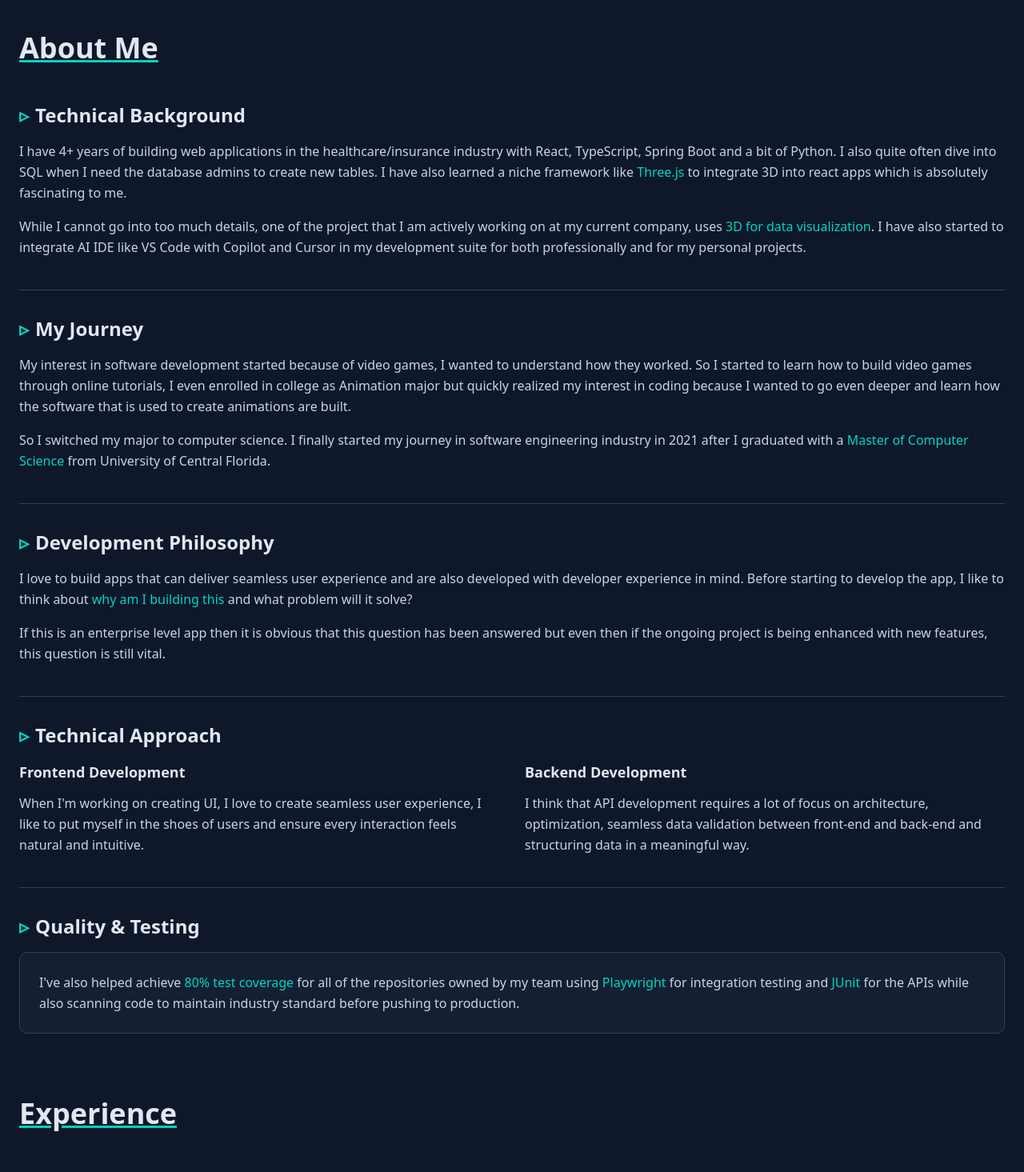
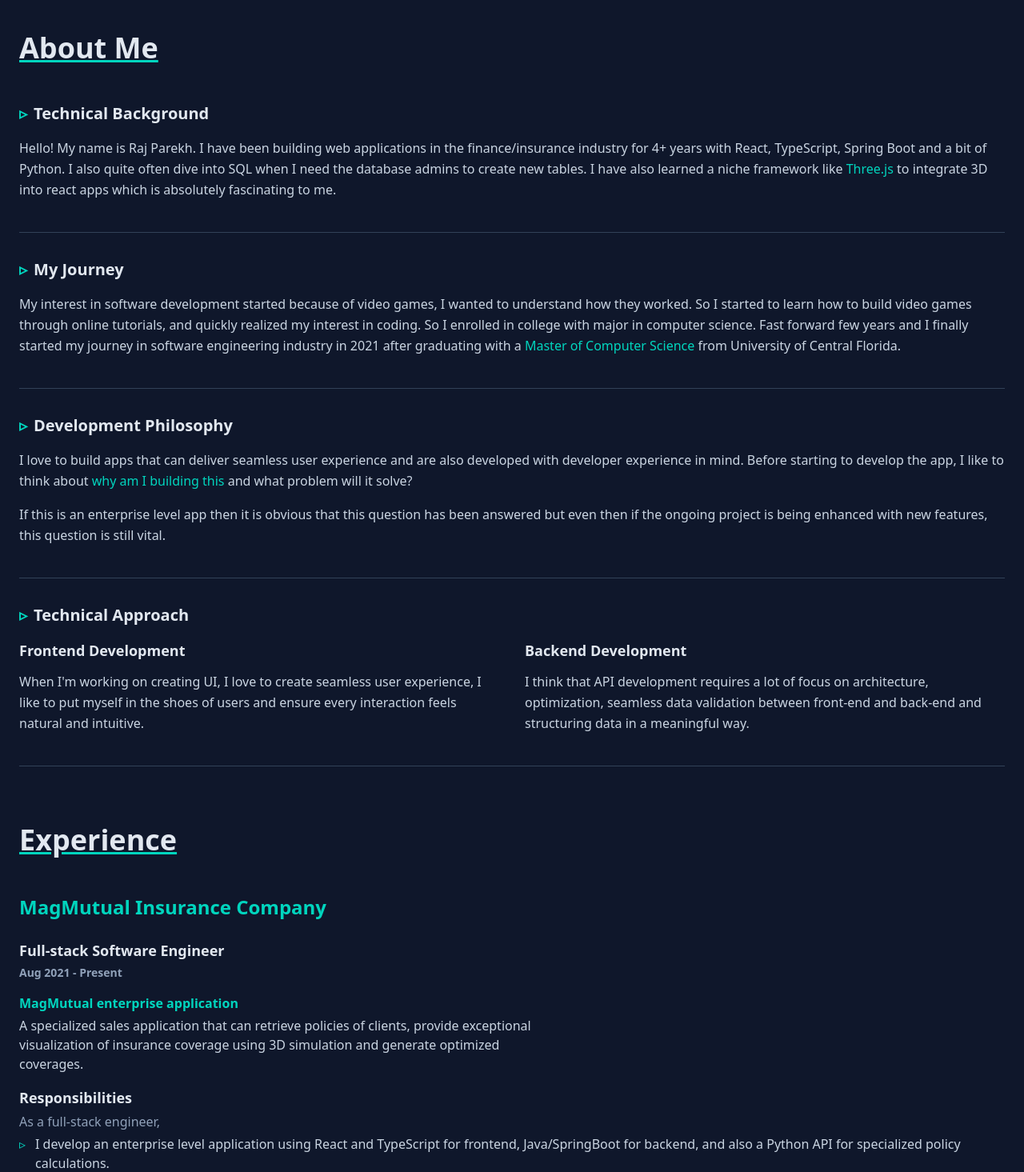
Before and after one commit to rparekh01/my-portfolio, a Next.js app: page / in a window 1280 px wide. Shown: the part 800-2265 px from the top of the page at 80% size. Built offline with nearby package versions, Linux system fonts and the light colour scheme.

Commit message:
consice about page

```diff
--- a/src/components/navigation/about.tsx
+++ b/src/components/navigation/about.tsx
@@ -1,6 +1,5 @@
 // import Image from "next/image";
 import { Separator } from "@/components/ui/separator";
-import Image from "next/image";
 
 export default function About() {
   return (
@@ -13,55 +12,33 @@ export default function About() {
               About Me
             </h1>
           </div>
-
-          {/* Profile Photo */}
-          {/* <div className="flex-shrink-0">
-            <Image
-              src="/images/image-2.jpg"
-              alt="Raj Parekh"
-              width={350}
-              height={350}
-              className="w-full h-full object-cover"
-            />
-          </div> */}
         </div>
 
         {/* Technical Background Section */}
 
         <div className="mb-10">
-          <h2 className="text-2xl font-bold text-slate-200 mb-4 flex items-center gap-2">
+          <h2 className="text-xl font-bold text-slate-200 mb-4 flex items-center gap-2">
             <span className="text-teal-400">▹</span>
             Technical Background
           </h2>
           <div className="space-y-4 text-slate-300 leading-relaxed">
             <p>
-              I have 4+ years of building web applications in the
-              healthcare/insurance industry with React, TypeScript, Spring Boot
-              and a bit of Python. I also quite often dive into SQL when I need
-              the database admins to create new tables. I have also learned a
-              niche framework like{" "}
+              Hello! My name is Raj Parekh. I have been building web
+              applications in the finance/insurance industry for 4+ years with
+              React, TypeScript, Spring Boot and a bit of Python. I also quite
+              often dive into SQL when I need the database admins to create new
+              tables. I have also learned a niche framework like{" "}
               <span className="text-teal-400 font-medium">Three.js</span> to
               integrate 3D into react apps which is absolutely fascinating to
               me.
             </p>
-            <p>
-              While I cannot go into too much details, one of the project that I
-              am actively working on at my current company, uses{" "}
-              <span className="text-teal-400 font-medium">
-                3D for data visualization
-              </span>
-              . I have also started to integrate AI IDE like VS Code with
-              Copilot and Cursor in my development suite for both professionally
-              and for my personal projects.
-            </p>
           </div>
         </div>
-
         <Separator className="my-8 bg-slate-700" />
 
         {/* My Journey Section */}
         <div className="mb-10">
-          <h2 className="text-2xl font-bold text-slate-200 mb-4 flex items-center gap-2">
+          <h2 className="text-xl font-bold text-slate-200 mb-4 flex items-center gap-2">
             <span className="text-teal-400">▹</span>
             My Journey
           </h2>
@@ -69,15 +46,11 @@ export default function About() {
             <p>
               My interest in software development started because of video
               games, I wanted to understand how they worked. So I started to
-              learn how to build video games through online tutorials, I even
-              enrolled in college as Animation major but quickly realized my
-              interest in coding because I wanted to go even deeper and learn
-              how the software that is used to create animations are built.
-            </p>
-            <p>
-              So I switched my major to computer science. I finally started my
-              journey in software engineering industry in 2021 after I graduated
-              with a{" "}
+              learn how to build video games through online tutorials, and
+              quickly realized my interest in coding. So I enrolled in college
+              with major in computer science. Fast forward few years and I
+              finally started my journey in software engineering industry in
+              2021 after graduating with a{" "}
               <span className="text-teal-400 font-medium">
                 Master of Computer Science
               </span>{" "}
@@ -90,7 +63,7 @@ export default function About() {
 
         {/* Development Philosophy Section */}
         <div className="mb-10">
-          <h2 className="text-2xl font-bold text-slate-200 mb-4 flex items-center gap-2">
+          <h2 className="text-xl font-bold text-slate-200 mb-4 flex items-center gap-2">
             <span className="text-teal-400">▹</span>
             Development Philosophy
           </h2>
@@ -116,7 +89,7 @@ export default function About() {
 
         {/* Technical Approach Section */}
         <div className="mb-10">
-          <h2 className="text-2xl font-bold text-slate-200 mb-4 flex items-center gap-2">
+          <h2 className="text-xl font-bold text-slate-200 mb-4 flex items-center gap-2">
             <span className="text-teal-400">▹</span>
             Technical Approach
           </h2>
@@ -126,8 +99,8 @@ export default function About() {
                 Frontend Development
               </h3>
               <p className="text-slate-300 leading-relaxed">
-                When I'm working on creating UI, I love to create seamless user
-                experience, I like to put myself in the shoes of users and
+                When I&apos;m working on creating UI, I love to create seamless
+                user experience, I like to put myself in the shoes of users and
                 ensure every interaction feels natural and intuitive.
               </p>
             </div>
@@ -145,26 +118,6 @@ export default function About() {
         </div>
 
         <Separator className="my-8 bg-slate-700" />
-
-        {/* Quality & Testing Section */}
-        <div className="mb-10">
-          <h2 className="text-2xl font-bold text-slate-200 mb-4 flex items-center gap-2">
-            <span className="text-teal-400">▹</span>
-            Quality & Testing
-          </h2>
-          <div className="bg-slate-800/50 border border-slate-700 rounded-lg p-6">
-            <p className="text-slate-300 leading-relaxed">
-              I've also helped achieve{" "}
-              <span className="text-teal-400">80% test coverage</span> for all
-              of the repositories owned by my team using{" "}
-              <span className="text-teal-400 font-medium">Playwright</span> for
-              integration testing and{" "}
-              <span className="text-teal-400 font-medium">JUnit</span> for the
-              APIs while also scanning code to maintain industry standard before
-              pushing to production.
-            </p>
-          </div>
-        </div>
       </div>
     </section>
   );
```
